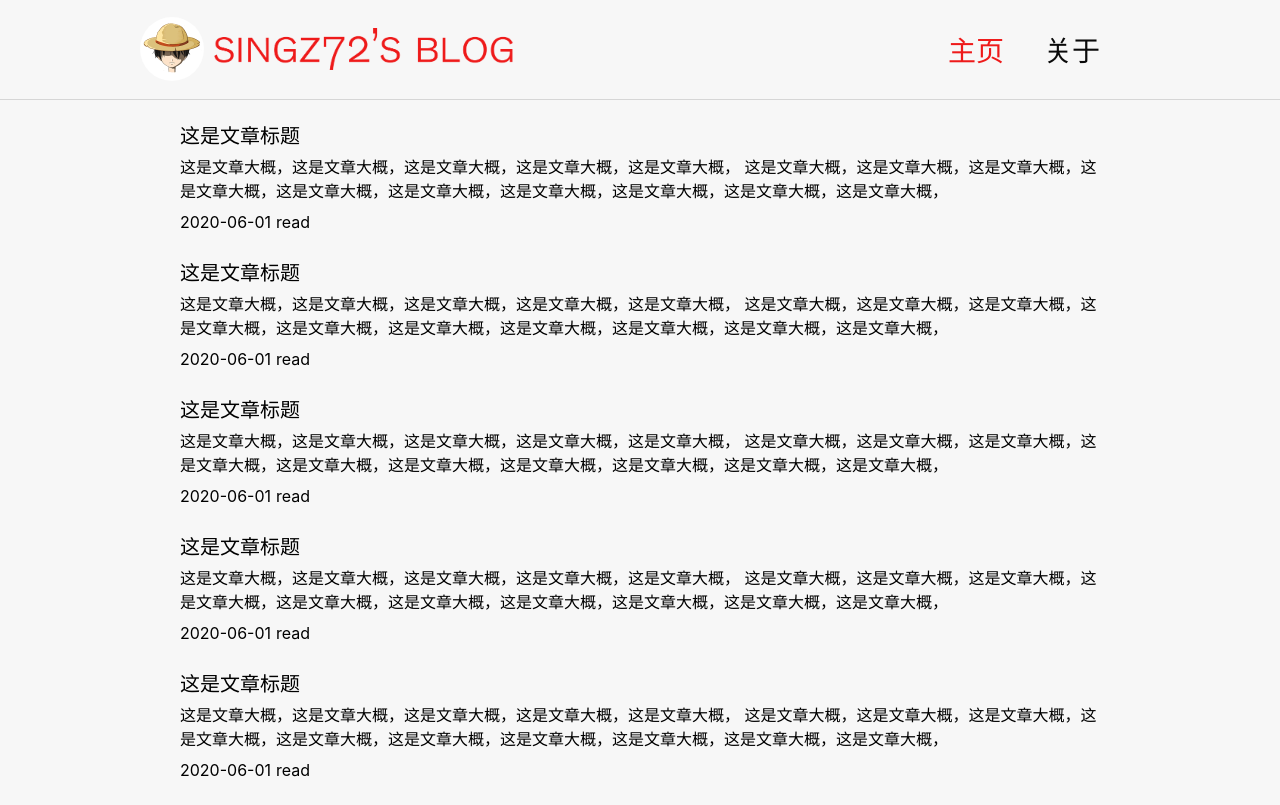
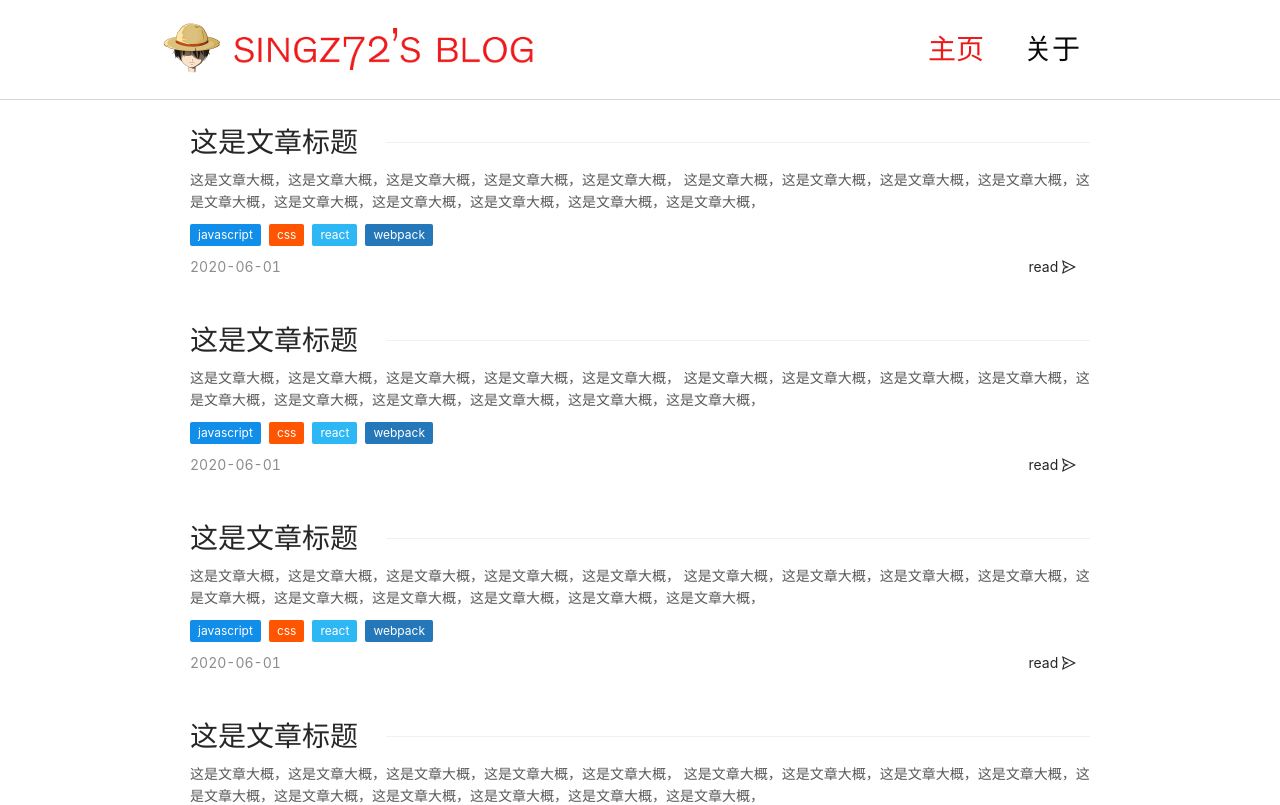
Before and after one commit to singzis/blogsite, a Next.js app: page / in a window 1280 px wide. Shown: the top 805 px of the page. Built offline with nearby package versions, Linux system fonts and the light colour scheme.

Commit message:
feat:更新UI，引入antd

```diff
--- a/assets/styles.css
+++ b/assets/styles.css
@@ -6,14 +6,15 @@
 
 html {
     height: 100%;
-    background-color: #f7f7f7;
+    /* background-color: #f7f7f7; */
 }
 
 body {
     font-family: 'SF Pro Text', 'SF Pro Icons', 'Helvetica Neue', 'Helvetica', 'Arial', 'Microsoft YaHei', '宋体', sans-serif;
     min-height: 100%;
     position: relative;
-    background-color: #f7f7f7;
+    color: rgba(0, 0, 0, 0.85);
+    /* background-color: #f7f7f7; */
 }
 
 img {
--- a/components/Footer.jsx
+++ b/components/Footer.jsx
@@ -27,7 +27,9 @@ export default function Footer() {
           font-size: 14px;
         }
         .text {
-          margin-bottom: 10px;
+           {
+            /* margin-bottom: 10px; */
+          }
         }
         .blog-name {
           text-decoration: underline;
--- a/components/Header.jsx
+++ b/components/Header.jsx
@@ -1,4 +1,4 @@
-import Link from "next/link";
+import { Row, Col } from "antd";
 import Avatar from "./avatar";
 import BlogName from "./blogname";
 import Nav from "./nav";
@@ -6,6 +6,8 @@ import Nav from "./nav";
 export default function Header(props) {
   return (
     <div className="header">
+      <Row justify="center" align="middle">
+        <Col span={18}>
           <div className="header-box">
             <div className="left">
               <Avatar />
@@ -17,6 +19,9 @@ export default function Header(props) {
               <Nav />
             </div>
           </div>
+        </Col>
+      </Row>
+      {/*  */}
       <style jsx>{`
         .header {
           position: fixed;
@@ -24,12 +29,11 @@ export default function Header(props) {
           left: 0;
           width: 100%;
           border-bottom: 1px solid #d6d6d6;
-          background-color: #f7f7f7;
+          background-color: #fff;
+          z-index: 1;
         }
         .header-box {
-          width: 1000px;
           padding: 17px 0 18px;
-          margin: 0 auto;
           display: flex;
           justify-content: space-between;
           align-items: center;
--- a/components/layout.jsx
+++ b/components/layout.jsx
@@ -1,4 +1,5 @@
 import Head from "next/head";
+import { Row, Col } from "antd";
 import Header from "./header";
 import Footer from "./footer";
 
@@ -14,17 +15,20 @@ export default function Layout(props) {
         />
       </Head>
       <Header />
-      <div className="layout-content">{props.children}</div>
+      <Row justify="center">
+        <Col span={18}>
+          <div className="layout-content">{props.children}</div>
+        </Col>
+      </Row>
       <Footer />
       <style jsx>{`
         .layout {
           padding-top: 100px;
           padding-bottom: 108px;
+          position: relative;
         }
         .layout-content {
-          width: 1000px;
-          margin: 0 auto;
-          padding: 20px;
+          padding: 20px 10px;
         }
       `}</style>
     </div>
--- a/components/postItem.jsx
+++ b/components/postItem.jsx
@@ -1,39 +1,70 @@
+import { SendOutlined } from "@ant-design/icons";
+import { Divider } from "antd";
+import Tag from "./tag";
+
 export default function PostItem() {
   return (
     <div className="item">
-      <div className="title">这是文章标题</div>
+      <div className="title">
+        <a>这是文章标题</a>
+      </div>
       <div className="text">
         这是文章大概，这是文章大概，这是文章大概，这是文章大概，这是文章大概，
         这是文章大概，这是文章大概，这是文章大概，这是文章大概，这是文章大概，这是文章大概，这是文章大概，这是文章大概，这是文章大概，这是文章大概，
       </div>
+      <div className="tags">
+        <Tag text="javascript" />
+        <Tag text="css" />
+        <Tag text="react" />
+        <Tag text="webpack" />
+      </div>
       <div className="info">
         <span className="date">2020-06-01</span>
-        <a className="read">read</a>
+        <a className="read">
+          read <SendOutlined />
+        </a>
       </div>
       <style jsx>{`
         .item {
-          margin-bottom: 25px;
+          margin-bottom: 40px;
           padding: 0 20px;
         }
-        .item:hover {
-           {
-            /* box-shadow: 5px 5px 5px -5px black; */
-          }
+        .title {
+          display: flex;
+          margin-bottom: 5px;
+          font-size: 28px;
         }
-        .title {
-          font-size: 20px;
-          margin-bottom: 5px;
+        .title::after {
+          width: 100%;
+          border-top: 1px solid #f0f0f0;
+          transform: translateY(50%);
+          content: "";
+        }
+        a {
+          display: inline-block;
+          white-space: nowrap;
+          padding-right: 1em;
+        }
+        .title a:hover {
+          color: #ee1a1a;
         }
         .text {
+          margin-bottom: 10px;
+          color: rgba(0, 0, 0, 0.65);
+        }
+        .tags {
           margin-bottom: 10px;
         }
         .info {
           display: flex;
+          justify-content: space-between;
         }
         .date {
           margin-right: 5px;
+          color: rgba(0, 0, 0, 0.45);
         }
-        .read {
+        .read:hover {
+          color: #ee1a1a;
         }
       `}</style>
     </div>
--- /dev/null
+++ b/components/tag.jsx
@@ -0,0 +1,12 @@
+import { Tag } from "antd";
+
+const INIT_COLOR = {
+  javascript: "#108ee9",
+  react: "#2db7f5",
+  css: "#f50",
+  webpack: "#2478ba",
+};
+
+export default function Comp({ text }) {
+  return <Tag color={INIT_COLOR[text]}>{text}</Tag>;
+}
--- a/package.json
+++ b/package.json
@@ -24,5 +24,8 @@
         "next": "^9.3.6",
         "react": "^16.13.1",
         "react-dom": "^16.13.1"
+    },
+    "devDependencies": {
+        "antd": "^4.3.1"
     }
 }
--- a/pages/_app.jsx
+++ b/pages/_app.jsx
@@ -1,3 +1,4 @@
+import "antd/dist/antd.css";
 import "../assets/reset.css";
 import "../assets/styles.css";
 
```
Also changed, not shown: 1 other file (tests, documents, lock files or other folders). Lines whose indentation alone changed are shown as unchanged.
